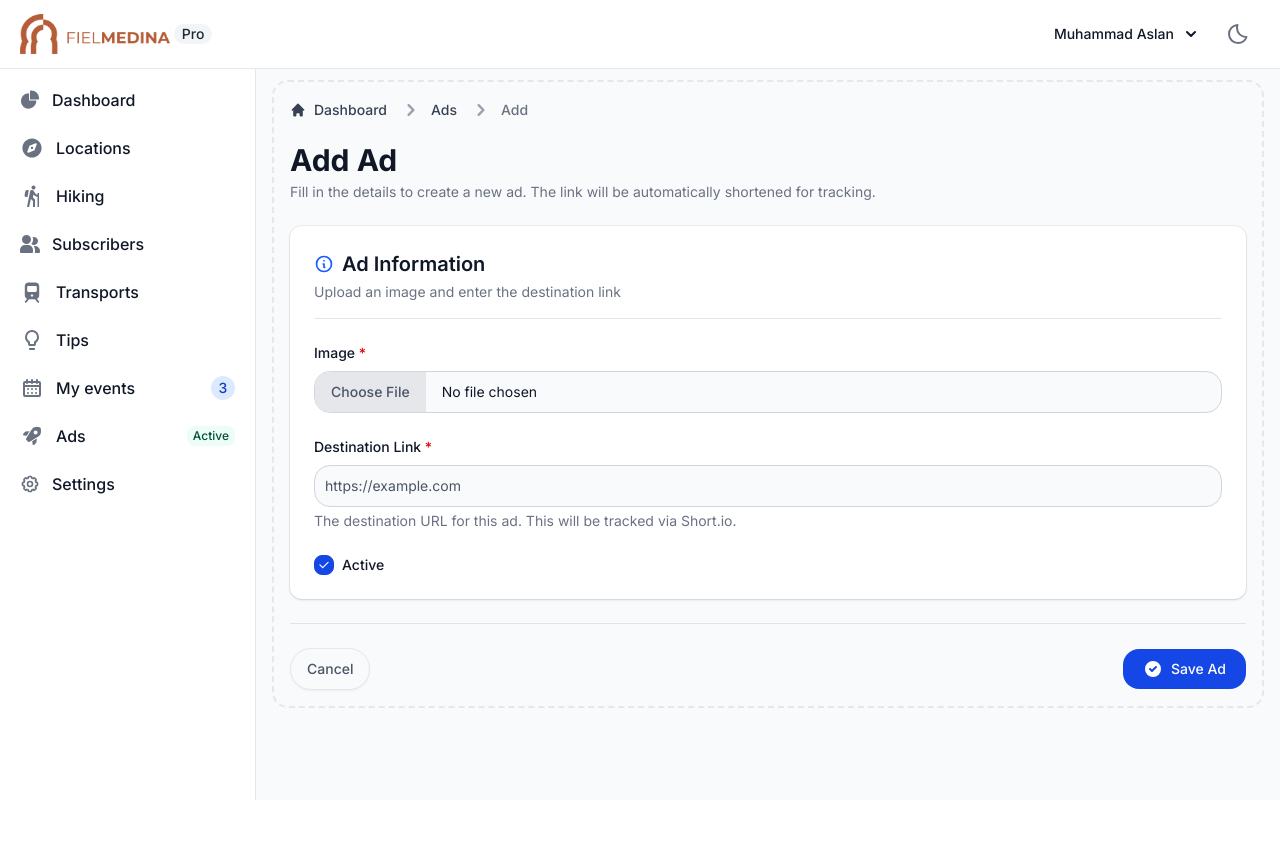
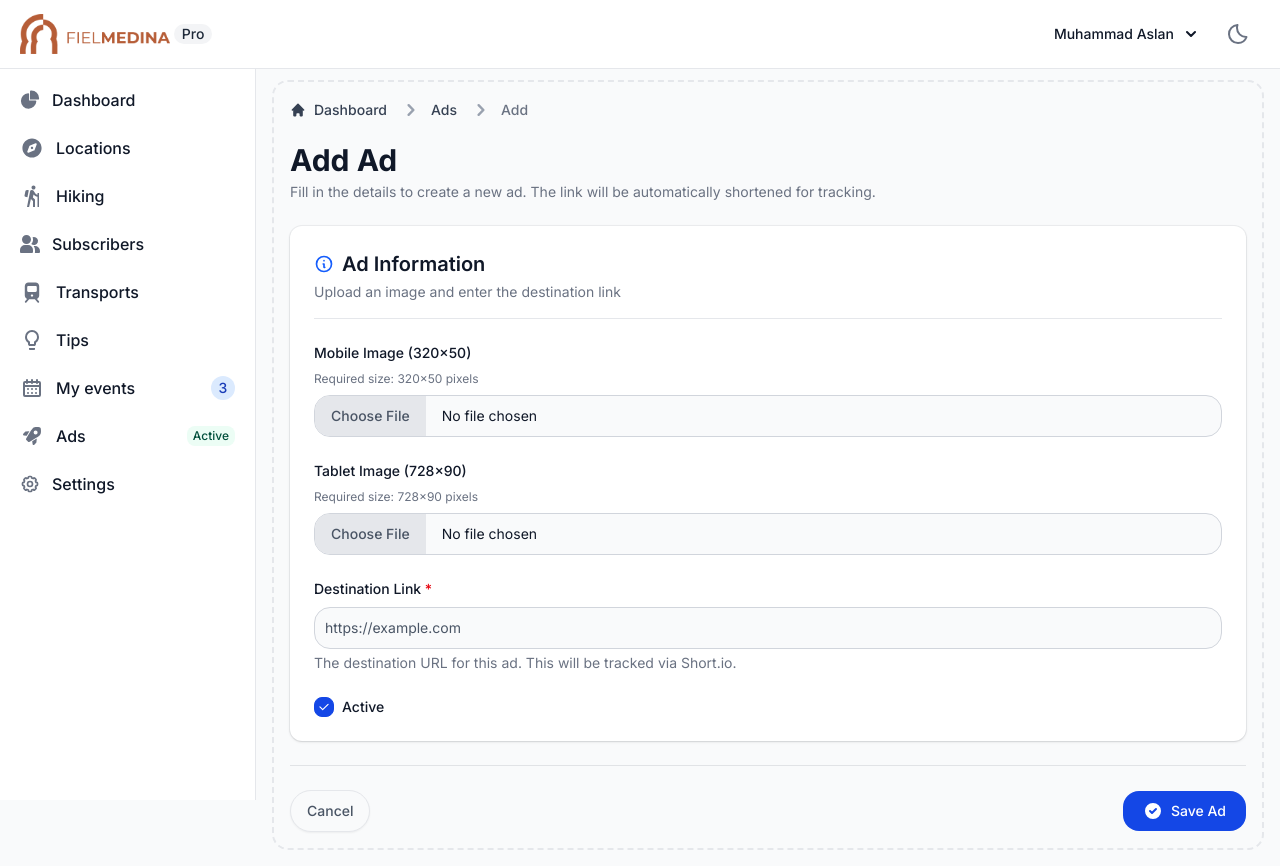
Before and after one commit to akenore/FielMedinaAPI, a Django app: page /ads/create/ in a window 1280 px wide. Before the commit the page ends 800 px from the top, so only its background shows below. Run offline with Django 5.2, Linux system fonts and the light colour scheme; a user stored in the database is signed in; parts of the project's set-up code (start-up, migrations or seed data) failed here and were passed over; some libraries are stand-ins or nearby versions.

Commit message:
force resize

```diff
--- a/guard/forms.py
+++ b/guard/forms.py
@@ -778,9 +778,10 @@ class AdForm(FlowbiteFormMixin, forms.ModelForm):
 
     class Meta:
         model = Ad
-        fields = ["image", "link", "is_active"]
+        fields = ["image_mobile", "image_tablet", "link", "is_active"]
         widgets = {
-            "image": forms.FileInput(attrs={"accept": "image/*"}),
+            "image_mobile": forms.FileInput(attrs={"accept": "image/*"}),
+            "image_tablet": forms.FileInput(attrs={"accept": "image/*"}),
             "is_active": forms.CheckboxInput(),
         }
 
@@ -788,7 +789,48 @@ class AdForm(FlowbiteFormMixin, forms.ModelForm):
         super().__init__(*args, **kwargs)
         self.fields["is_active"].label = _("Active")
         if self.instance and self.instance.pk:
-            self.fields["image"].required = False
+            self.fields["image_mobile"].required = False
+            self.fields["image_tablet"].required = False
+
+    def clean_image_mobile(self):
+        image = self.cleaned_data.get("image_mobile")
+        if image:
+            # Check if it's a new upload (InMemoryUploadedFile)
+            if hasattr(image, "image"):
+                w, h = image.image.width, image.image.height
+            else:
+                # Fallback for some upload handlers or if Pillow not directly accessible
+                from django.core.files.images import get_image_dimensions
+
+                w, h = get_image_dimensions(image)
+
+            if w != 320 or h != 50:
+                raise forms.ValidationError(
+                    _(
+                        "Mobile image must be exactly 320x50 pixels. Uploaded: %(w)sx%(h)s"
+                    )
+                    % {"w": w, "h": h}
+                )
+        return image
+
+    def clean_image_tablet(self):
+        image = self.cleaned_data.get("image_tablet")
+        if image:
+            if hasattr(image, "image"):
+                w, h = image.image.width, image.image.height
+            else:
+                from django.core.files.images import get_image_dimensions
+
+                w, h = get_image_dimensions(image)
+
+            if w != 728 or h != 90:
+                raise forms.ValidationError(
+                    _(
+                        "Tablet image must be exactly 728x90 pixels. Uploaded: %(w)sx%(h)s"
+                    )
+                    % {"w": w, "h": h}
+                )
+        return image
 
 
 ImageAdFormSet = inlineformset_factory(
--- a/guard/models.py
+++ b/guard/models.py
@@ -359,7 +359,20 @@ class Tip(models.Model):
 class Ad(models.Model):
     created_at = models.DateTimeField(auto_now_add=True)
     updated_at = models.DateTimeField(auto_now=True)
-    image = models.ImageField(upload_to="ads/")
+    image_mobile = models.ImageField(
+        upload_to="ads/mobile/",
+        help_text=_("Size: 320x50 pixels"),
+        verbose_name=_("Mobile Image (320x50)"),
+        null=True,
+        blank=True,
+    )
+    image_tablet = models.ImageField(
+        upload_to="ads/tablet/",
+        help_text=_("Size: 728x90 pixels"),
+        verbose_name=_("Tablet Image (728x90)"),
+        null=True,
+        blank=True,
+    )
     link = models.URLField()
     short_link = models.URLField(blank=True, null=True)
     short_id = models.CharField(max_length=50, blank=True, null=True)
--- a/guard/templates/guard/views/ads/index.html
+++ b/guard/templates/guard/views/ads/index.html
@@ -77,21 +77,39 @@
             </div>
 
             <div class="grid grid-cols-1 gap-6">
-                <!-- Image Upload -->
+                <!-- Mobile Image Upload -->
                 <div>
-                    <label for="{{ form.image.id_for_label }}" class="block mb-2 text-sm font-medium text-gray-900 dark:text-white">
-                        {{ form.image.label }}
-                        {% if form.image.field.required %}<span class="text-red-600">*</span>{% endif %}
+                    <label for="{{ form.image_mobile.id_for_label }}" class="block mb-2 text-sm font-medium text-gray-900 dark:text-white">
+                        {{ form.image_mobile.label }}
+                        {% if form.image_mobile.field.required %}<span class="text-red-600">*</span>{% endif %}
                     </label>
-                    {% if object and object.image %}
+                    <p class="text-xs text-gray-500 mb-2">{% trans "Required size: 320x50 pixels" %}</p>
+                    {% if object and object.image_mobile %}
                     <div class="mb-3">
-                        <img src="{{ object.image.url }}" alt="Current ad image" class="h-32 w-auto rounded-lg shadow">
-                        <p class="mt-1 text-xs text-gray-500">{% trans "Current image. Upload a new one to replace." %}</p>
+                        <img src="{{ object.image_mobile.url }}" alt="Mobile ad" class="h-auto w-40 rounded-lg shadow border border-gray-200">
                     </div>
                     {% endif %}
-                    {{ form.image }}
-                    {% if form.image.errors %}
-                        <p class="mt-2 text-sm text-red-600 dark:text-red-500">{{ form.image.errors.0 }}</p>
+                    {{ form.image_mobile }}
+                    {% if form.image_mobile.errors %}
+                        <p class="mt-2 text-sm text-red-600 dark:text-red-500">{{ form.image_mobile.errors.0 }}</p>
+                    {% endif %}
+                </div>
+
+                <!-- Tablet Image Upload -->
+                <div>
+                    <label for="{{ form.image_tablet.id_for_label }}" class="block mb-2 text-sm font-medium text-gray-900 dark:text-white">
+                        {{ form.image_tablet.label }}
+                        {% if form.image_tablet.field.required %}<span class="text-red-600">*</span>{% endif %}
+                    </label>
+                    <p class="text-xs text-gray-500 mb-2">{% trans "Required size: 728x90 pixels" %}</p>
+                    {% if object and object.image_tablet %}
+                    <div class="mb-3">
+                        <img src="{{ object.image_tablet.url }}" alt="Tablet ad" class="h-auto w-64 rounded-lg shadow border border-gray-200">
+                    </div>
+                    {% endif %}
+                    {{ form.image_tablet }}
+                    {% if form.image_tablet.errors %}
+                        <p class="mt-2 text-sm text-red-600 dark:text-red-500">{{ form.image_tablet.errors.0 }}</p>
                     {% endif %}
                 </div>
 
--- a/static/main.css
+++ b/static/main.css
@@ -1493,6 +1493,9 @@
   .w-20 {
     width: calc(var(--spacing) * 20);
   }
+  .w-40 {
+    width: calc(var(--spacing) * 40);
+  }
   .w-48 {
     width: calc(var(--spacing) * 48);
   }
```
Also changed, not shown: guard/templates/guard/views/ads/list.html (+14 -5 lines), db.sqlite3, guard/migrations/0026_remove_ad_image_ad_image_mobile_ad_image_tablet.py (added).
